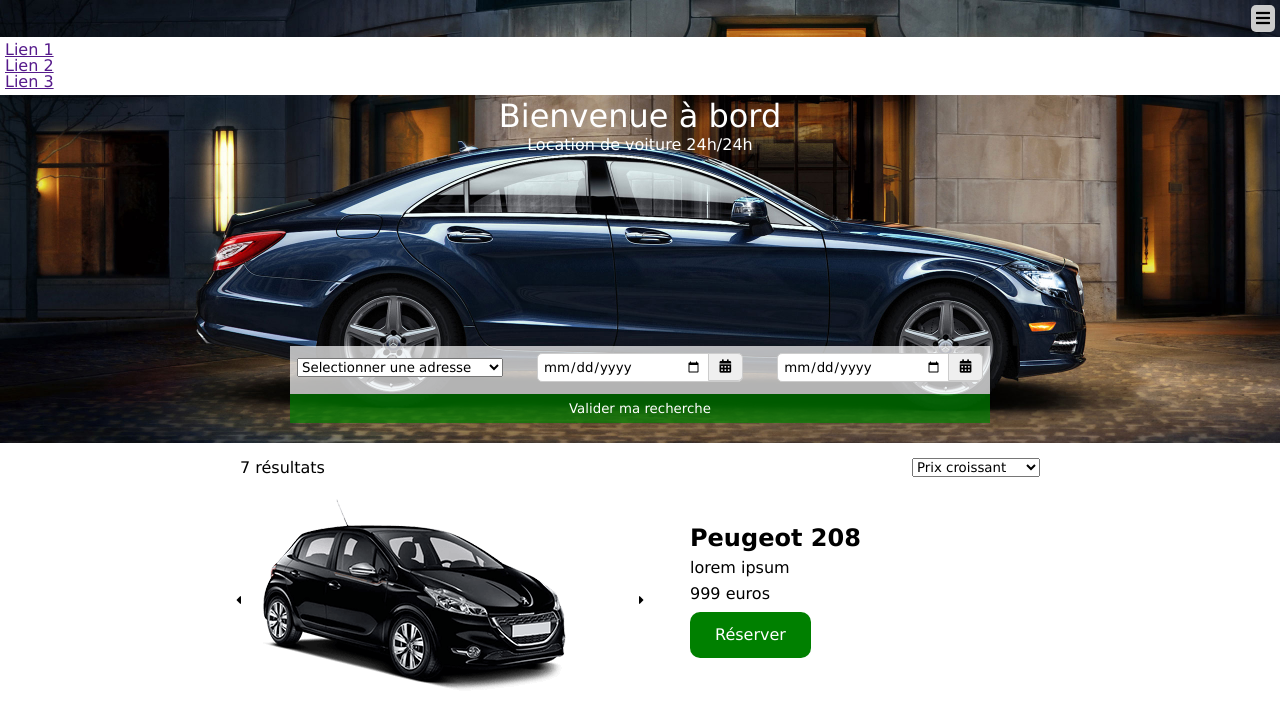
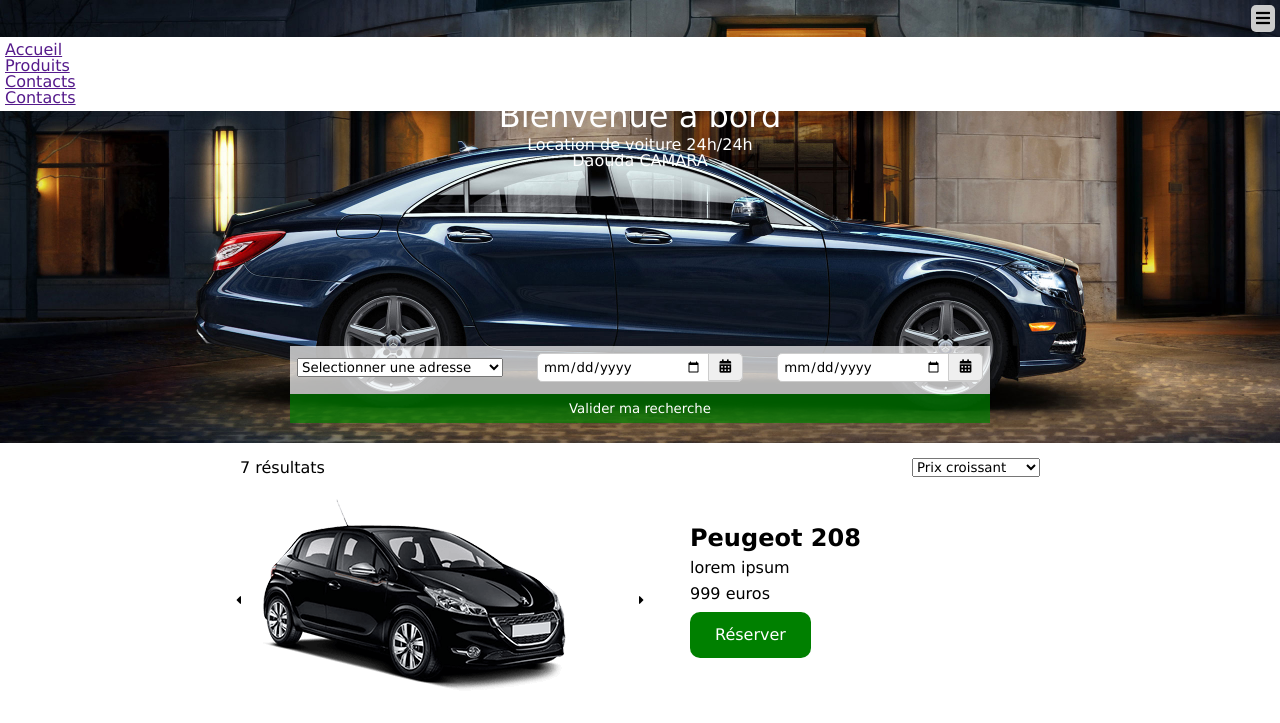
Before and after one commit to camara92/Projet-JavaScript-And-Jquery-Using-in-HTML-CSS-document-, a plain HTML site: page index.html in a window 1280 px wide. Both pictures are taken after a click on the link 1263 px from the left and 18 px from the top of the page. Shown: the top 723 px of the page. Drawn offline with nearby package versions, Linux system fonts and the light colour scheme.

Commit message:
Update index.html

```diff
--- a/index.html
+++ b/index.html
@@ -1,7 +1,8 @@
 <!DOCTYPE html>
 <html>
 <head>
-	<title>TP JavaScript</title>
+	<title>projet JavaScript et Jquery</title>
+	<!--ce projet : on utilise tous les notions de js et son librairie jquery. on utilise également du html, css, bootstrap et autres outils pour la réussite du projet-->
 	<meta charset="UTF-8">
 	<link href="includes/fontawesome/css/all.css" rel="stylesheet" type="text/css" />
 	<link rel="stylesheet" type="text/css" href="https://cdn.jsdelivr.net/npm/slick-carousel@1.8.1/slick/slick.css"/>
@@ -15,13 +16,16 @@
 			<nav>
 				<ul>
 					<li>
-						<a href="">Lien 1</a>
+						<a href="">Accueil</a>
 					</li>
 					<li>
-						<a href="">Lien 2</a>
+						<a href="">Produits </a>
 					</li>
 					<li>
-						<a href="">Lien 3</a>
+						<a href="">Contacts </a>
+					</li>
+					<li>
+						<a href="">Contacts </a>
 					</li>
 				</ul>
 			</nav>
@@ -30,6 +34,7 @@
 		<div class="intro">
 			<h1>Bienvenue à bord</h1>
 			<p>Location de voiture 24h/24h</p>
+			<p>Daouda CAMARA</p>
 		</div>
 
 		<div class="slideshow">
@@ -150,8 +155,8 @@
 		<footer>
 			<img src="images/agence.jpg" alt="" />
 			<div class="agenceAdresse">
-				<p>25 bv de mes pieds<br/>
-				13001 Marseille</p>
+				<p>22 route du Rhin <br/>
+				67000 Strasbourg</p>
 			</div>
 		</footer>
 
```
